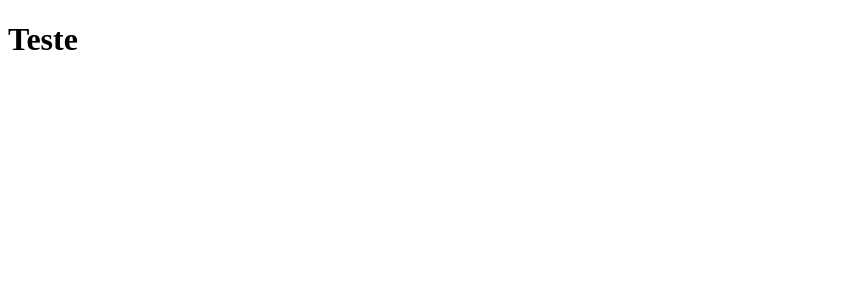
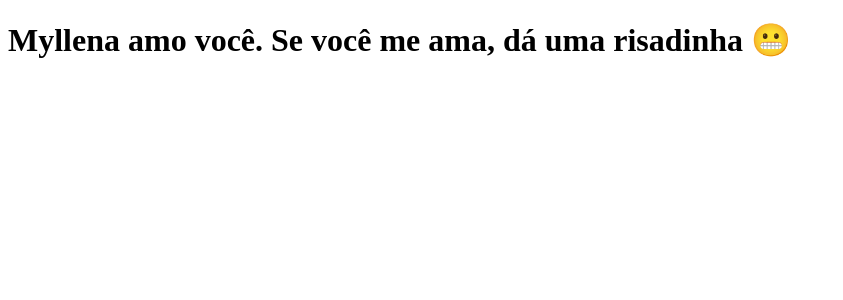
Before and after one commit to nilodornellas/masterclass-cursodev, a Next.js app: page / in a window 1280 px wide. Shown: the top 300 px of the page, without its empty margins (0-843 px from the left). Built offline with nearby package versions, Linux system fonts and the light colour scheme.

Commit message:
modifica a frase

```diff
--- a/pages/index.js
+++ b/pages/index.js
@@ -1,5 +1,5 @@
 function Home() {
-    return <h1>Teste</h1>
+    return <h1>Myllena amo você. Se você me ama, dá uma risadinha 😬</h1>
 }
 
 export default Home;
```
